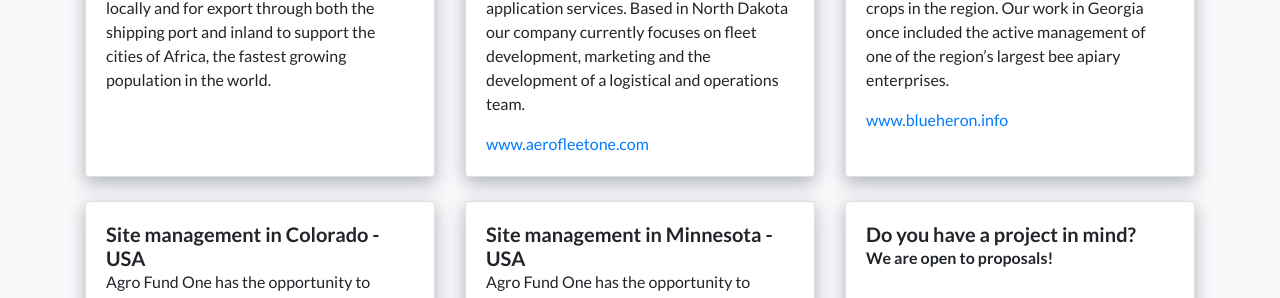
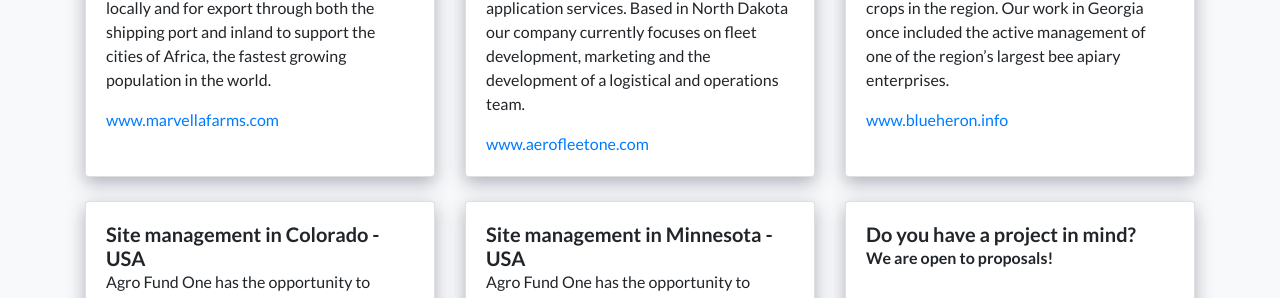
Before and after one commit to smnwltr/agrofund.one, a Jekyll site: the page built from index.html, in a window 1280 px wide and 900 px high, scrolled down 2840 px. Shown: the part 150-448 px from the top of the window. Built offline with Jekyll 4.4.1, drawn with Linux system fonts in a browser that asks for light colours.

Commit message:
Add link to marvella farms site

```diff
--- a/_data/general.yml
+++ b/_data/general.yml
@@ -82,7 +82,7 @@
         subheading: Fresh produce grown in the desert
         p: >-
           Oasis complex of indoor farms producing year round fresh produce grown in the desert utilizing practical, sustainable and affordable design that can be replicated at scale. The fresh produce will be marketed locally and for export through both the shipping port and inland to support the cities of Africa, the fastest growing population in the world.
-        # href: dji.wltr.co
+        href: www.marvellafarms.com
       -
         heading: Aero Fleet One
         subheading: Precision aero application
```
